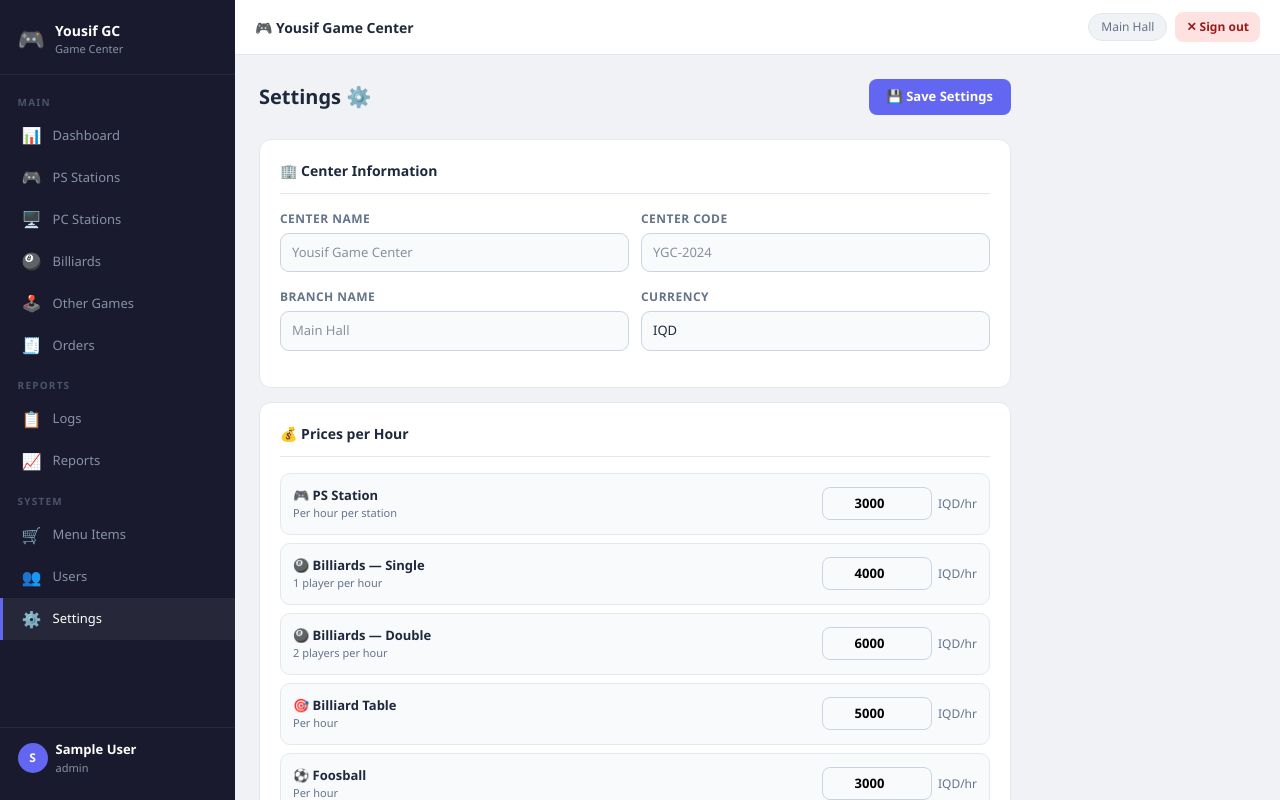
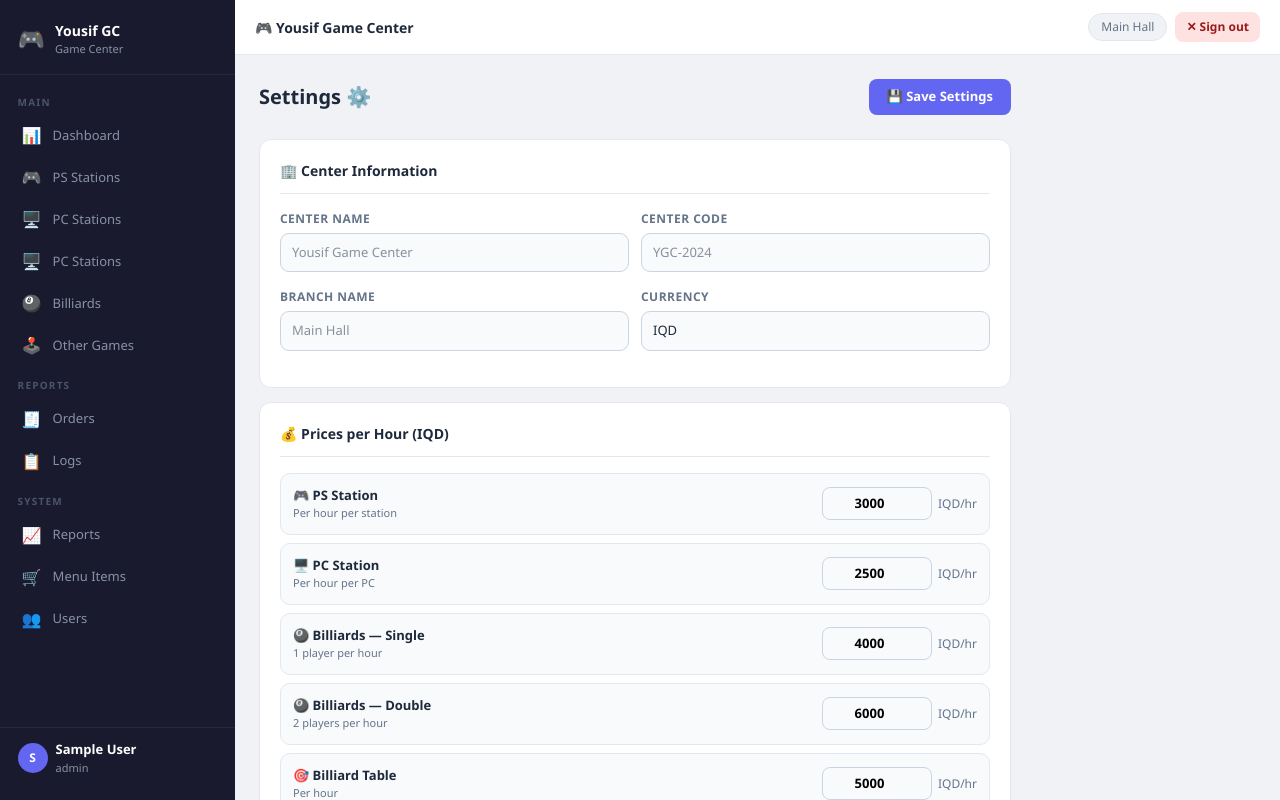
Before and after one commit to zehrakhawam2002-lab/yousif-game-center, a Next.js app: page /settings in a window 1280 px wide. Shown: the top 800 px of the page. Built offline with nearby package versions, Linux system fonts and the light colour scheme; no server answers; the database is empty; sample sign-in values are in the browser's storage.

Commit message:
Add PC price field to settings page

```diff
--- a/app/settings/page.jsx
+++ b/app/settings/page.jsx
@@ -6,6 +6,7 @@ import { supabase } from '@/lib/supabase'
 const NAV = [
   { icon: '📊', label: 'Dashboard', path: '/dashboard' },
   { icon: '🎮', label: 'PS Stations', path: '/stations' },
+  { icon: '🖥️', label: 'PC Stations', path: '/pc' },
   { icon: '🖥️', label: 'PC Stations', path: '/pc' },
   { icon: '🎱', label: 'Billiards', path: '/billiards' },
   { icon: '🕹️', label: 'Other Games', path: '/other' },
@@ -20,7 +21,7 @@ const NAV = [
 export default function SettingsPage() {
   const router = useRouter()
   const [user, setUser] = useState(null)
-  const [form, setForm] = useState({ center_name: '', center_code: '', branch_name: '', currency: 'IQD', price_ps: 3000, price_billiards_single: 4000, price_billiards_double: 6000, price_pool: 5000, price_foosball: 3000, price_chips: 3000 })
+  const [form, setForm] = useState({ center_name: '', center_code: '', branch_name: '', currency: 'IQD', price_ps: 3000, price_pc: 2500, price_billiards_single: 4000, price_billiards_double: 6000, price_pool: 5000, price_foosball: 3000, price_chips: 3000 })
   const [passForm, setPassForm] = useState({ newPass: '', confirmPass: '' })
   const [saved, setSaved] = useState(false)
   const [passError, setPassError] = useState('')
@@ -49,6 +50,7 @@ export default function SettingsPage() {
       branch_name: form.branch_name,
       currency: form.currency,
       price_ps: parseInt(form.price_ps),
+      price_pc: parseInt(form.price_pc),
       price_billiards_single: parseInt(form.price_billiards_single),
       price_billiards_double: parseInt(form.price_billiards_double),
       price_pool: parseInt(form.price_pool),
@@ -146,15 +148,16 @@ export default function SettingsPage() {
 
           <Section title="🏢 Center Information">
             <div style={{ display: 'grid', gridTemplateColumns: '1fr 1fr', gap: '0 12px' }}>
-              <Field label="Center Name" value={form.center_name} onChange={e => setForm({...form, center_name: e.target.value})} placeholder="Yousif Game Center" />
-              <Field label="Center Code" value={form.center_code} onChange={e => setForm({...form, center_code: e.target.value})} placeholder="YGC-2024" />
-              <Field label="Branch Name" value={form.branch_name} onChange={e => setForm({...form, branch_name: e.target.value})} placeholder="Main Hall" />
-              <Field label="Currency" value={form.currency} onChange={e => setForm({...form, currency: e.target.value})} placeholder="IQD" />
+              <Field label="Center Name" value={form.center_name || ''} onChange={e => setForm({...form, center_name: e.target.value})} placeholder="Yousif Game Center" />
+              <Field label="Center Code" value={form.center_code || ''} onChange={e => setForm({...form, center_code: e.target.value})} placeholder="YGC-2024" />
+              <Field label="Branch Name" value={form.branch_name || ''} onChange={e => setForm({...form, branch_name: e.target.value})} placeholder="Main Hall" />
+              <Field label="Currency" value={form.currency || ''} onChange={e => setForm({...form, currency: e.target.value})} placeholder="IQD" />
             </div>
           </Section>
 
-          <Section title="💰 Prices per Hour">
+          <Section title="💰 Prices per Hour (IQD)">
             <PriceRow label="🎮 PS Station" sub="Per hour per station" valueKey="price_ps" />
+            <PriceRow label="🖥️ PC Station" sub="Per hour per PC" valueKey="price_pc" />
             <PriceRow label="🎱 Billiards — Single" sub="1 player per hour" valueKey="price_billiards_single" />
             <PriceRow label="🎱 Billiards — Double" sub="2 players per hour" valueKey="price_billiards_double" />
             <PriceRow label="🎯 Billiard Table" sub="Per hour" valueKey="price_pool" />
```
